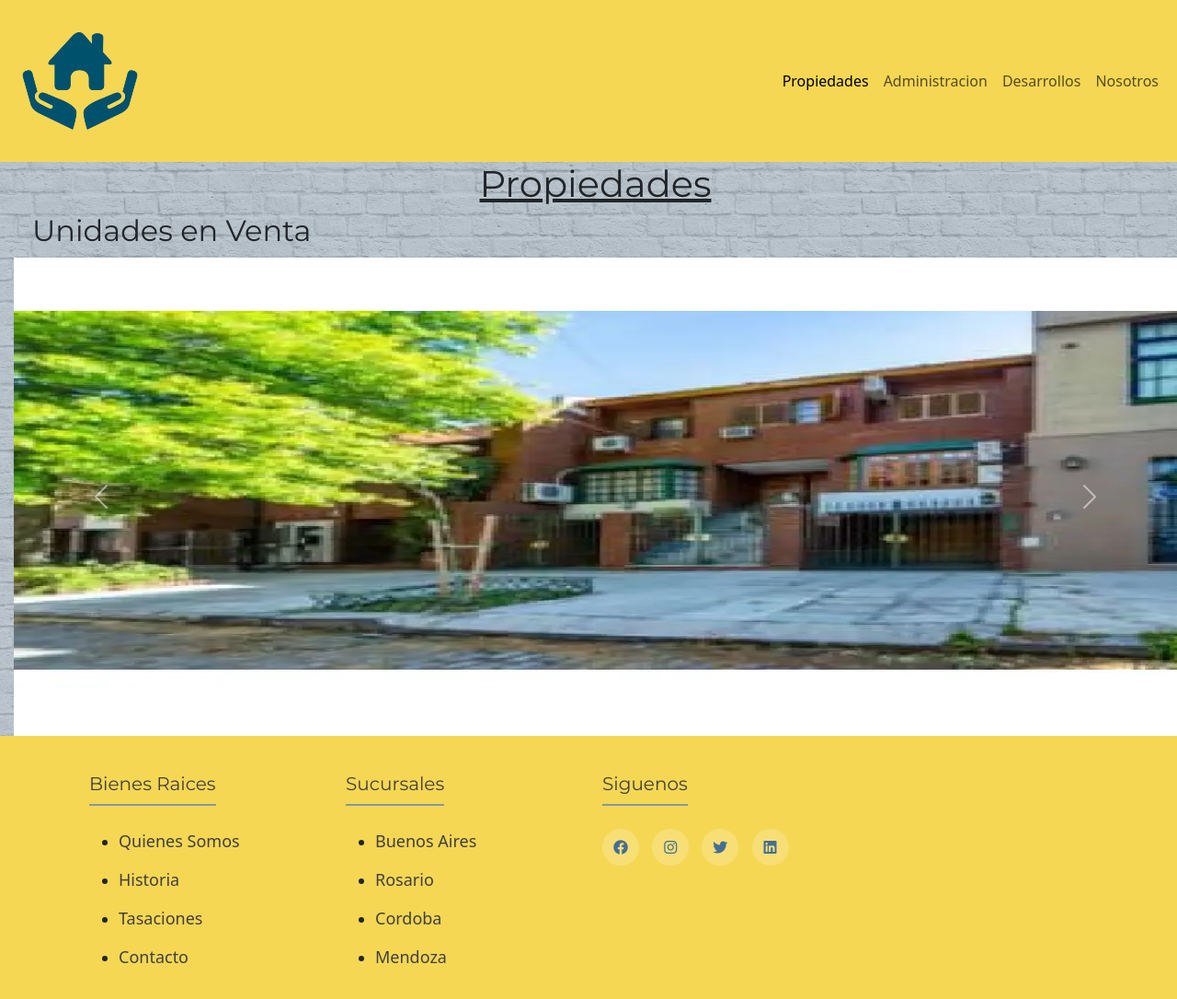
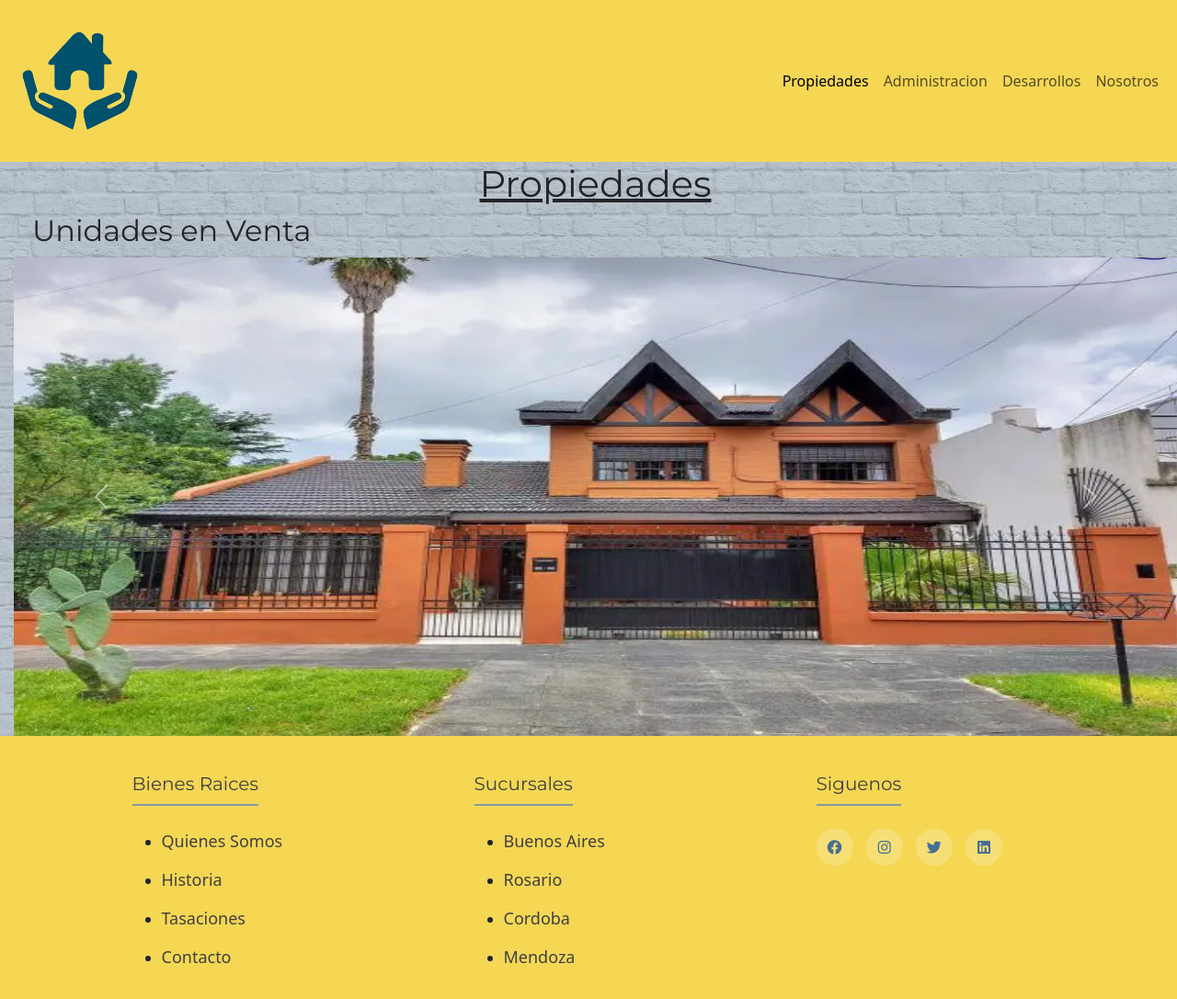
Before and after one commit to NahuelMonzon/bienes-raices, a website: page pages/propiedades.html in a window 1280 px wide. Shown: the whole page at 92% size. Drawn offline with nearby package versions, Linux system fonts and the light colour scheme.

Commit message:
se arreglo footer

```diff
--- a/pages/propiedades.html
+++ b/pages/propiedades.html
@@ -48,7 +48,7 @@
               <div id="carouselExample" class="carousel slide">
                 <div class="carousel-inner">
                   <div class="carousel-item active">
-                    <img src="../assets/duplex-belgrano.webp" class="d-block w-100" alt="duplex en belgrano">
+                    <img src="../assets/chalet.webp" class="d-block w-100" alt="duplex en belgrano">
                   </div>
                   <div class="carousel-item">
                     <img src="../assets/depto-caba.webp" class="d-block w-100" alt="departamento en caba">
--- a/scss/_base.scss
+++ b/scss/_base.scss
@@ -129,6 +129,7 @@ p{
       .footer-row {
         display: flex;
         flex-wrap: wrap;
+        justify-content: space-around;
       }
       .footer-links {
         width: 25%;
@@ -179,7 +180,6 @@ p{
             width: 100%;
             margin-bottom: 30px;
         }
+       }
 
-}
-
-}
+    }
```
Also changed, not shown: assets/chalet.webp (added), css/main.css.
